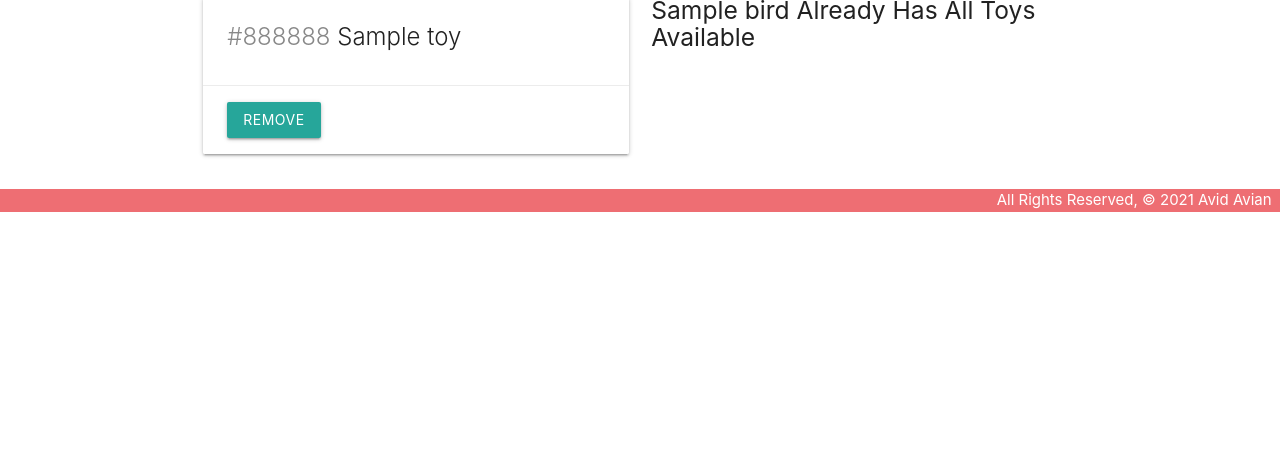
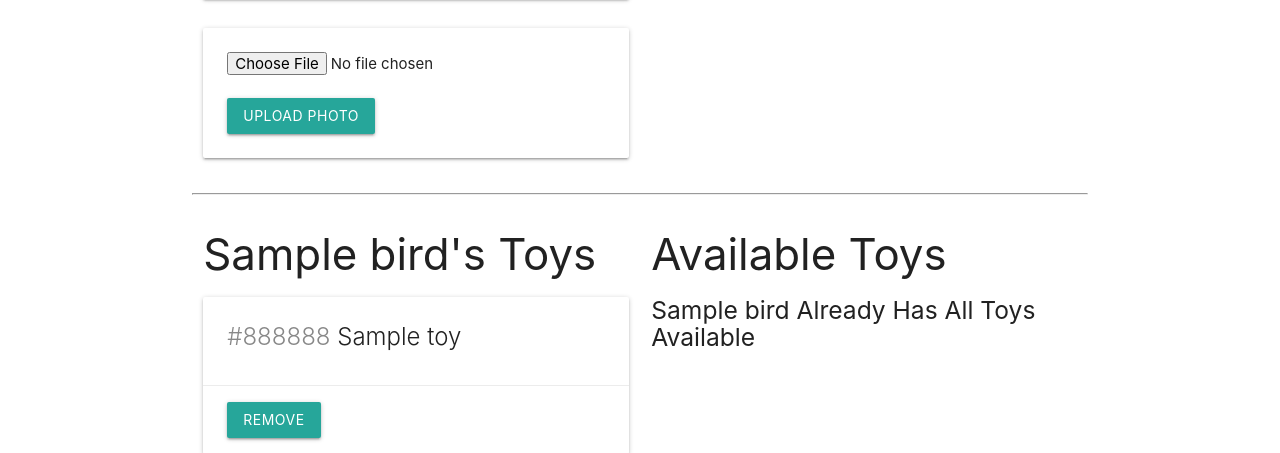
Before and after one commit to Jokeslayer/birdcollector, a Django app: page /birds/1/ in a window 1280 px wide. Shown: the part 774-1227 px from the top of the page. Before the commit the page ends 986 px from the top, so only its background shows below. Run offline with Django 4.2, Linux system fonts and the light colour scheme; tables that the repository leaves empty hold one stand-in row (values such as "Sample post").

Commit message:
changed emoji. Finalize

```diff
--- a/main_app/templates/birds/detail.html
+++ b/main_app/templates/birds/detail.html
@@ -21,6 +21,17 @@
         <a href="{% url 'bird_delete' bird.id %}">Delete</a>
       </div>
     </div>
+    {% for photo in bird.photo_set.all %}
+      <img class="responsive-img card-panel" src="{{photo.url}}">
+    {% empty %}
+      <div class="card-panel teal-text center-align">No Photos Uploaded</div>
+    {% endfor %}
+    <form action="{% url 'add_photo' bird.id %}" enctype="multipart/form-data" method="POST" class="card-panel">
+      {% csrf_token %}
+      <input type="file" name="photo-file">
+      <br><br>
+      <button type="submit" class="btn">Upload Photo</button>
+    </form>
   </div>
   <!-- New Markup Below -->
   <div class="col s6">
@@ -78,7 +89,7 @@
     </div>
     {% endfor %}
     {% else %}
-    <h5>No Toys 😿</h5>
+    <h5>No Toys 🐧</h5>
     {% endif %}
   </div>
   <!-- Available toys will come after this line -->
--- a/main_app/views.py
+++ b/main_app/views.py
@@ -79,11 +79,11 @@ def birds_detail(request, bird_id):
 
 class BirdCreate(CreateView):
   model = Bird
-  fields = '__all__'
+  fields = ['name', 'species', 'scientific_name', 'description', 'age']
 
 class BirdUpdate(UpdateView):
    model=Bird
-   fields='__all__'
+   fields = ['name', 'species', 'scientific_name', 'description', 'age']
 
 class BirdDelete(DeleteView):
    model= Bird
```
Also changed, not shown: birdcollector/settings.py (+2 -6 lines).
